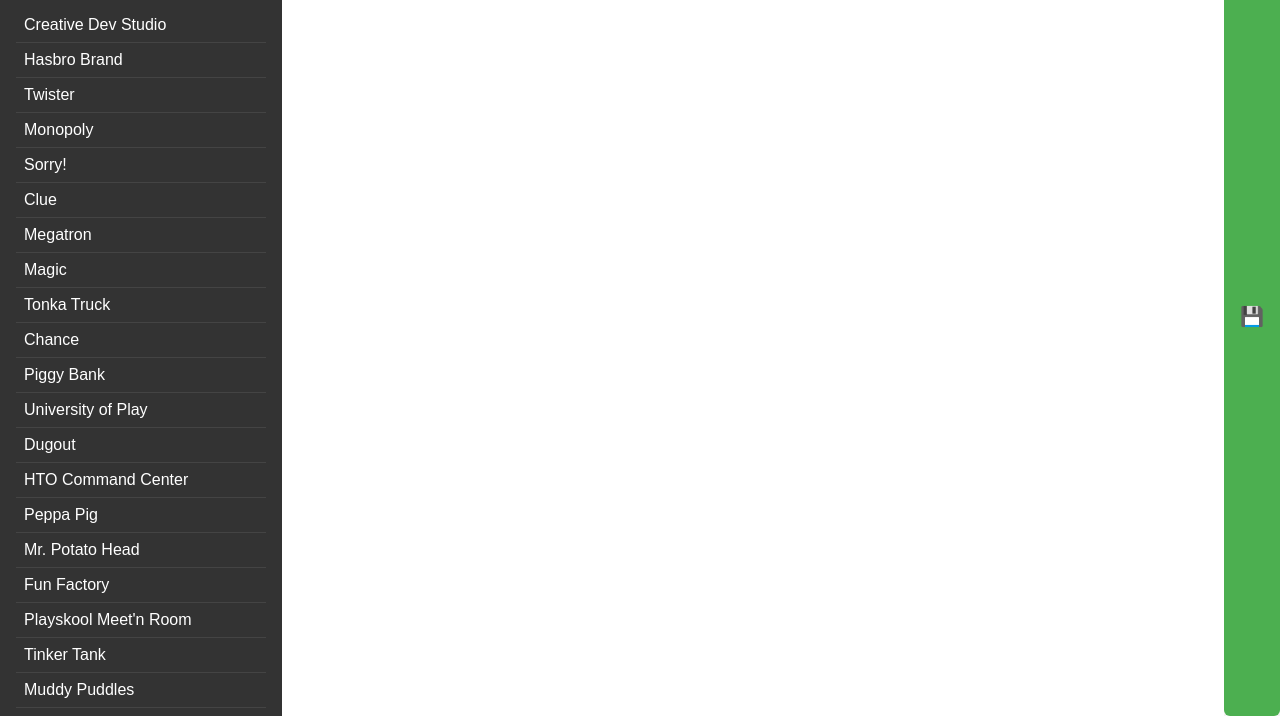
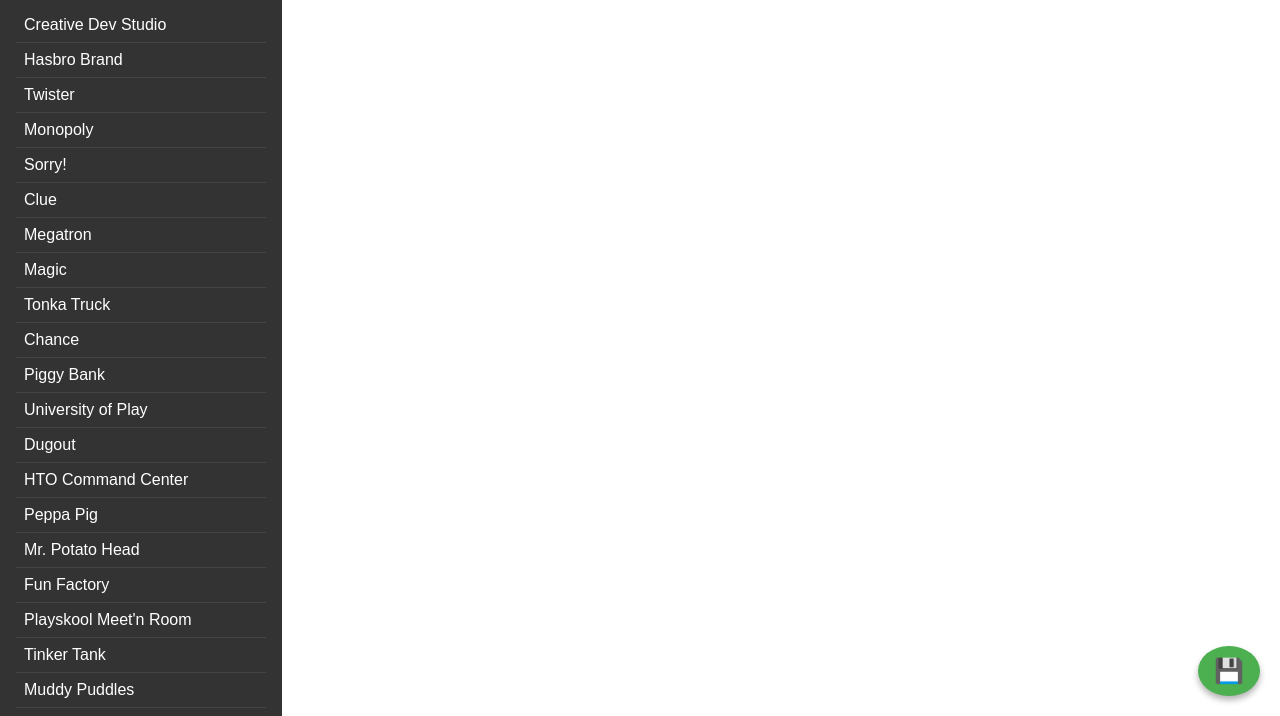
Before and after one commit to mnormandin173/CR-Checklist, a plain HTML site: page index.html in a window 1280 px wide. Shown: the part 84-800 px from the top of the page. Drawn offline with Linux system fonts and the light colour scheme.

Commit message:
Update style.css

```diff
--- a/style.css
+++ b/style.css
@@ -40,34 +40,13 @@ body {
   overflow-y: auto;
 }
 
-.header {
-  display: flex;
-  justify-content: space-between;
-  align-items: center;
-}
-
-#saveBtn {
-  background: #4CAF50;
-  border: none;
-  color: white;
-  font-size: 1.2rem;
-  padding: 0.5rem 1rem;
-  border-radius: 6px;
-  cursor: pointer;
-}
-
-#saveBtn:hover {
-  background: #45a049;
-}
-
 h1 {
-  margin: 0;
+  margin: 0 0 1.5rem 0;
 }
 
 ul#checklist {
   list-style: none;
   padding: 0;
-  margin-top: 1.5rem;
 }
 
 #checklist li {
@@ -94,3 +73,23 @@ input[type="checkbox"] {
   border: 1px solid #ccc;
   font-family: Arial, sans-serif;
 }
+
+/* Fixed save button at bottom-right */
+#saveBtn {
+  position: fixed;
+  bottom: 20px;
+  right: 20px;
+  background: #4CAF50;
+  border: none;
+  color: white;
+  font-size: 1.5rem;
+  padding: 0.7rem 1rem;
+  border-radius: 50%;
+  cursor: pointer;
+  z-index: 1000;
+  box-shadow: 0 4px 6px rgba(0,0,0,0.3);
+}
+
+#saveBtn:hover {
+  background: #45a049;
+}
```
